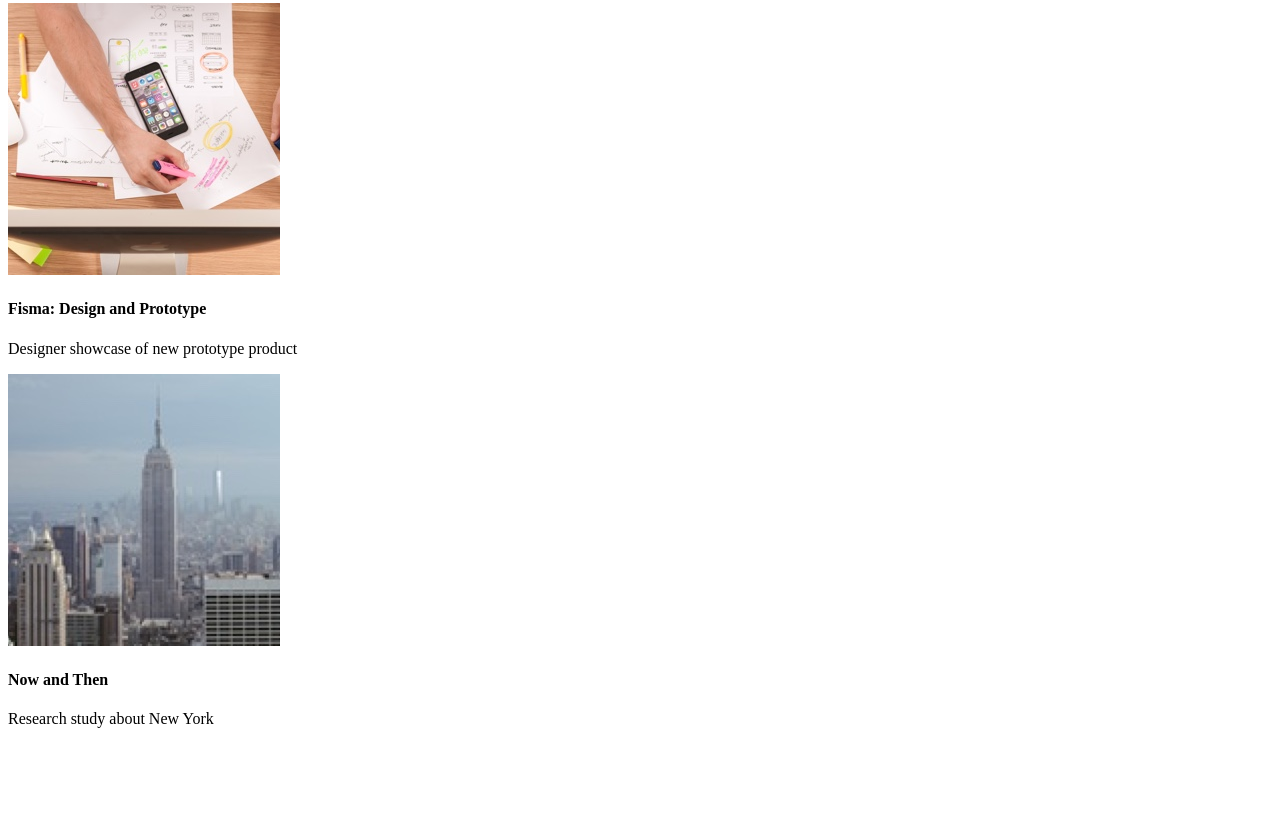
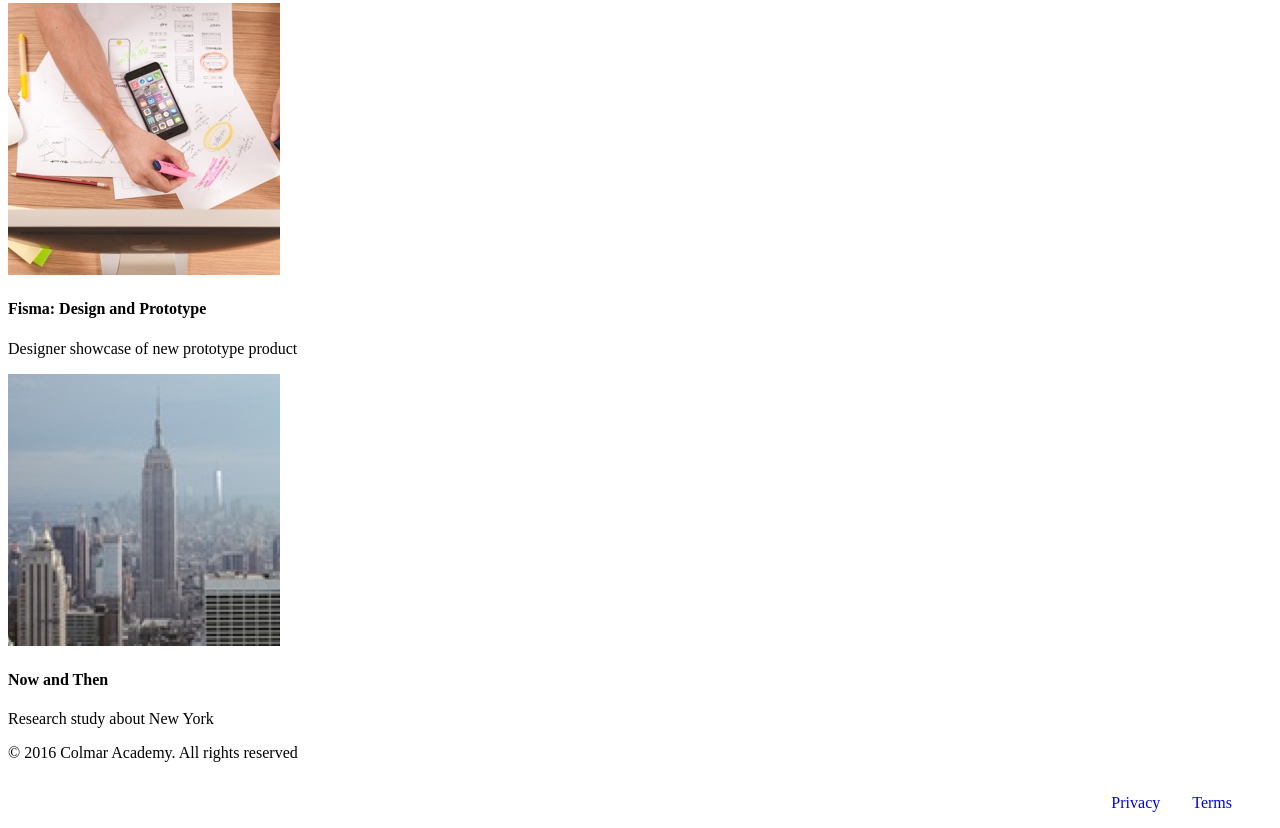
Before and after one commit to tiaralgrier/colmar-academy, a plain HTML site: page index.html in a window 1280 px wide. Shown: the part 5864-6692 px from the top of the page. Before the commit the page ends 6608 px from the top, so only its background shows below. Drawn offline with Linux system fonts and the light colour scheme.

Commit message:
Created skeleton

```diff
--- a/index.html
+++ b/index.html
@@ -183,5 +183,14 @@
         </div>
       </div>
     </div>
+
+    <!--Footer-->
+    <footer>
+      <p>© 2016 Colmar Academy. All rights reserved</p>
+      <ul>
+        <li><a href="#" target="_blank">Terms</a></li>
+        <li><a href="#" target="_blank">Privacy</a></li>
+      </ul>
+    </footer>
   </body>
 </html>
```
